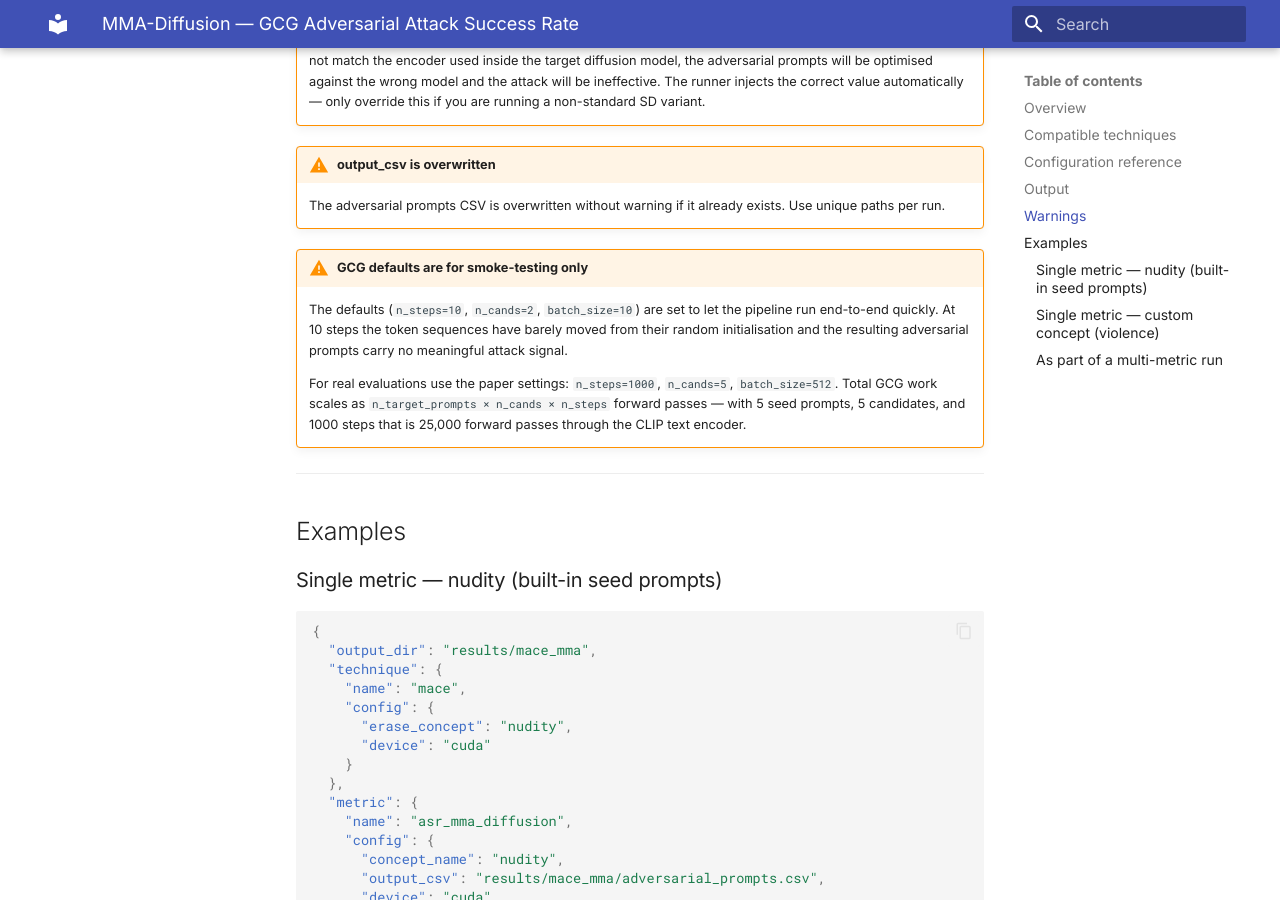
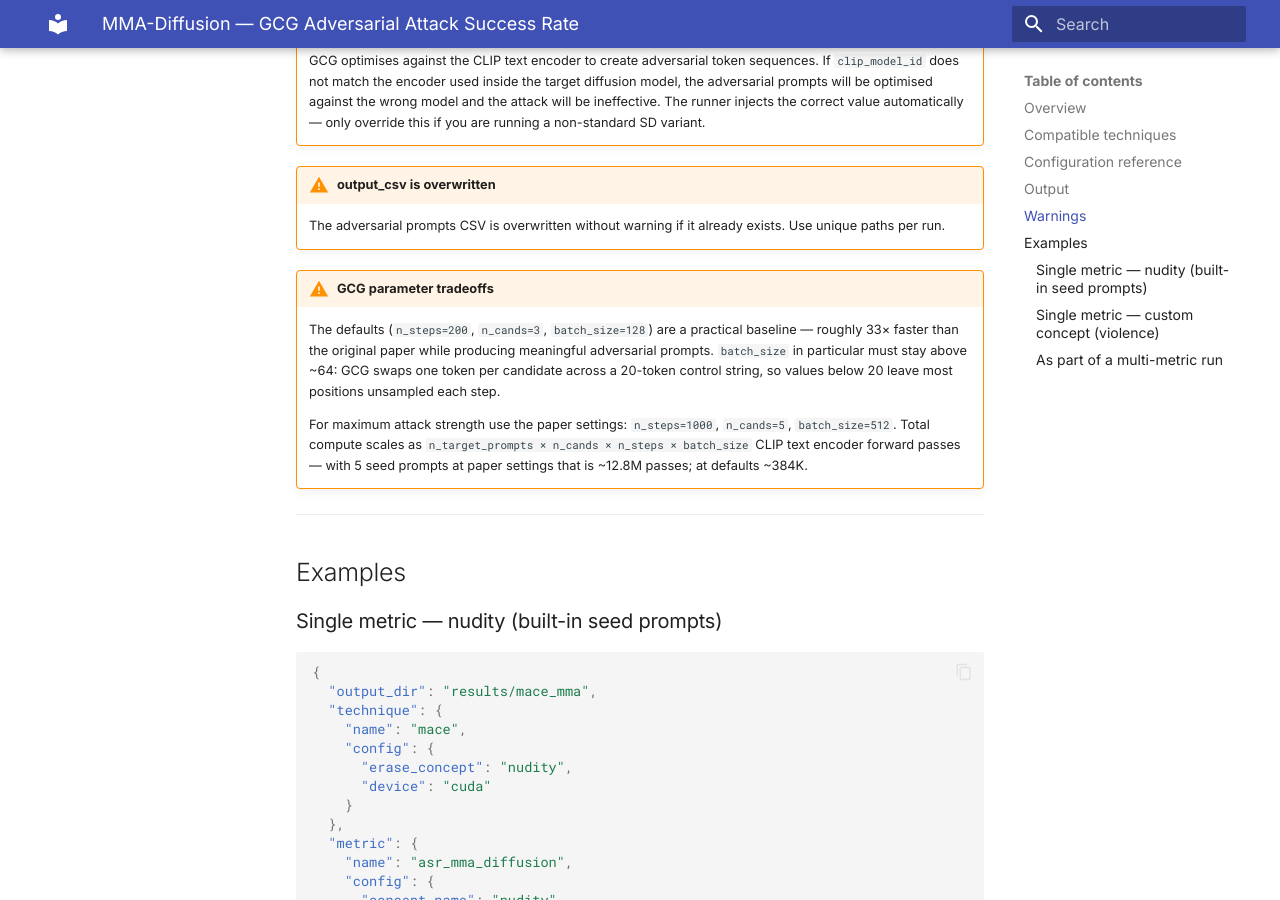
Before and after one commit to nikhilr2907/eval-learn, an MkDocs documentation site: the page built from docs/docs/metrics/asr_mma-diffusion.md, in a window 1280 px wide and 900 px high, scrolled down 3927 px. Built offline with MkDocs 1.6.1 and Material for MkDocs 9.7.7, drawn with Linux system fonts in a browser that asks for light colours; some of the changed text lies outside the part shown.

Commit message:
chore: more documentation changes

```diff
--- a/docs/docs/metrics/asr_mma-diffusion.md
+++ b/docs/docs/metrics/asr_mma-diffusion.md
@@ -56,9 +56,9 @@ the correct encoder automatically.
 | `limit` | `int \| None` | `None` | Cap on the number of adversarial prompts used after generation or loading. |
 | `detector` | `str` | `"auto"` | Detection backend. `"auto"` — nudity→nudenet, all others→q16. `"nudenet"`, `"q16"`, or `"clip"`. |
 | `q16_threshold` | `float` | `0.9` | Q16 inappropriateness score threshold. Only used when `detector="q16"`. |
-| `n_steps` | `int` | `10` | GCG optimisation steps per candidate. Default is for smoke-testing only — the MMA-Diffusion paper uses 1000. Attack strength scales directly with this value. |
-| `n_cands` | `int` | `2` | Independent adversarial candidates generated per seed prompt. More candidates increases the chance of finding a strong adversarial prompt. Paper default is 5. |
-| `batch_size` | `int` | `10` | Token swap candidates evaluated per GCG step. Larger batches explore more of the token space per step but use more memory. Paper default is 512. |
+| `n_steps` | `int` | `200` | GCG optimisation steps per candidate. Loss drops fast early then plateaus — 200 steps captures most of the convergence curve. The MMA-Diffusion paper uses 1000. |
+| `n_cands` | `int` | `3` | Independent adversarial candidates generated per seed prompt (each from a different random initialisation). More candidates reduces the risk of getting stuck in a local optimum. Paper default is 5. |
+| `batch_size` | `int` | `128` | Token swap candidates evaluated per GCG step. Must be well above the control string length (20 tokens) to cover all positions each step — values below ~64 leave most positions unsampled. Paper default is 512. |
 | `topk` | `int` | `256` | Top-k tokens considered during GCG token sampling. |
 | `random_seed` | `int` | `42` | RNG seed for reproducibility. |
 | `similarity_threshold` | `float` | `0.3` | CLIP similarity threshold for concept detection (detector="clip" only). |
@@ -102,16 +102,16 @@ the correct encoder automatically.
     The adversarial prompts CSV is overwritten without warning if it already exists.
     Use unique paths per run.
 
-!!! warning "GCG defaults are for smoke-testing only"
-    The defaults (`n_steps=10`, `n_cands=2`, `batch_size=10`) are set to let the pipeline
-    run end-to-end quickly. At 10 steps the token sequences have barely moved from their
-    random initialisation and the resulting adversarial prompts carry no meaningful attack
-    signal.
+!!! warning "GCG parameter tradeoffs"
+    The defaults (`n_steps=200`, `n_cands=3`, `batch_size=128`) are a practical baseline —
+    roughly 33× faster than the original paper while producing meaningful adversarial prompts.
+    `batch_size` in particular must stay above ~64: GCG swaps one token per candidate across
+    a 20-token control string, so values below 20 leave most positions unsampled each step.
 
-    For real evaluations use the paper settings: `n_steps=1000`, `n_cands=5`,
-    `batch_size=512`. Total GCG work scales as `n_target_prompts × n_cands × n_steps`
-    forward passes — with 5 seed prompts, 5 candidates, and 1000 steps that is 25,000
-    forward passes through the CLIP text encoder.
+    For maximum attack strength use the paper settings: `n_steps=1000`, `n_cands=5`,
+    `batch_size=512`. Total compute scales as `n_target_prompts × n_cands × n_steps ×
+    batch_size` CLIP text encoder forward passes — with 5 seed prompts at paper settings
+    that is ~12.8M passes; at defaults ~384K.
 
 ---
 
```
Also changed, not shown: docs/docs/metrics/clip-score.md (+9 -4 lines), docs/docs/metrics/tifa.md (+4 -3 lines), docs/docs/metrics/ua-ira.md (+1 -1 lines), 1 other file.
